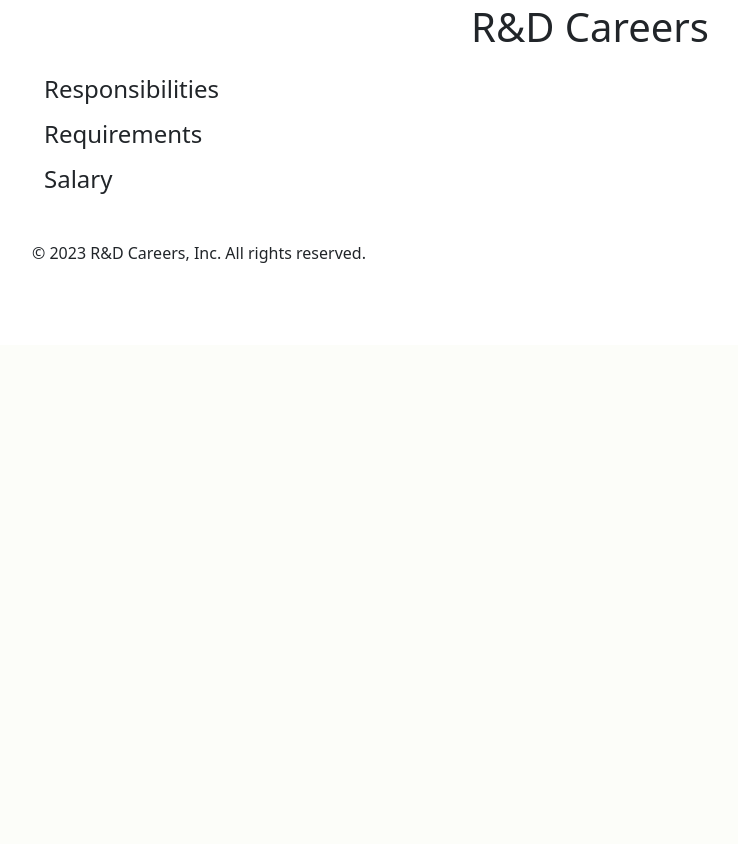
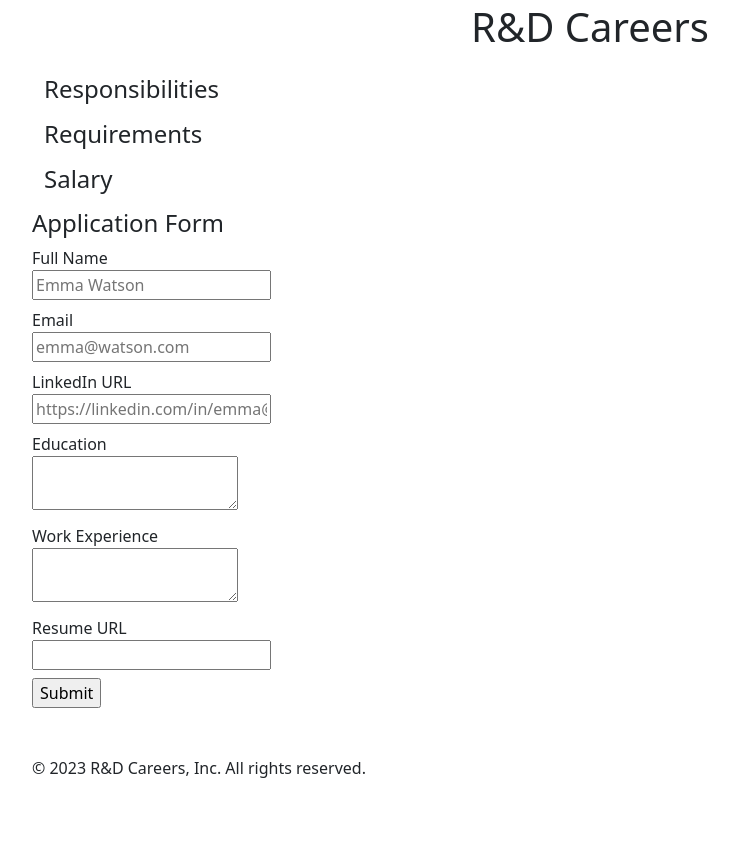
Before and after one commit to mounicamanthena/r-d-careers-v2, a Flask app: template templates/jobpage.html in a window 1280 px wide. Shown: the part 455-1299 px from the top of the page, without its empty margins (50-788 px from the left). Before the commit the page ends 718 px from the top, so only its background shows below. Run offline with Flask 3, Linux system fonts and the light colour scheme; the template is opened without the code that fills it, so the values that code supplies are empty.

Commit message:
Added Application form and acknowledgement displayed

```diff
--- a/main.py
+++ b/main.py
@@ -1,4 +1,4 @@
-from flask import Flask, render_template, jsonify
+from flask import Flask, render_template, jsonify, request
 from database import load_jobs_from_db, load_job_from_db
 
 app = Flask(__name__)
@@ -24,5 +24,16 @@
   return render_template('jobpage.html', job=job)
 
 
+@app.route("/job/<id>/apply", methods=['post'])
+def apply_to_job(id):
+  app_form = request.form
+  job = load_job_from_db(id)
+  # job_id = int(id)
+  # print(job['id'])
+  # add_application_form_to_db(job['id'], app_form)
+  #print(1)
+  return render_template('app_form_submitted.html', app_form=app_form, job=job)
+
+
 if __name__ == "__main__":
   app.run(host='0.0.0.0', debug=True)
--- /dev/null
+++ b/templates/app_form.html
@@ -0,0 +1,33 @@
+<h4>Application Form</h4>
+<form action = "/job/{{job['id']}}/apply" method = "post">
+  <div class = "mb-2" >
+    <label>Full Name</label><br>
+    <input type= text name = "full_name" placeholder = "Emma Watson">
+  </div>
+
+  <div class="mb-2">
+    <label>Email </label><br>
+    <input type= text name = "email" placeholder = "emma@watson.com">
+  </div>
+
+  <div class="mb-2">
+    <label>LinkedIn URL</label><br>
+    <input type= text name = "linkedin_url" placeholder = "https://linkedin.com/in/emma@watson.com">
+  </div>
+  <div class="mb-2">
+      <label>Education</label><br>
+      <textarea name = "education" ></textarea>
+  </div>
+  <div class="mb-2">
+      <label>Work Experience</label><br>
+      <textarea name = "work_experience" ></textarea>
+  </div>
+  <div class="mb-2">
+      <label>Resume URL</label><br>
+      <input type= text name = "reume_url" >
+  </div>
+
+  <input type = submit >
+
+
+</form>
--- a/templates/jobpage.html
+++ b/templates/jobpage.html
@@ -7,11 +7,7 @@
         type = "image/x-icon">
 
       {% include 'bootstrap.html' %}
-      <style>
-         .job_details{
-           margin-top: 50px ;
-         }
-      </style>
+
   </head>
   <body>
      {% include 'navbar.html' %}
@@ -32,9 +28,12 @@
             <li> {{ line}}</li>
             {% endfor %}
           </ul>
-          <h4>Salary</h4>
-          <p>{{job.currency}}{{job.salary}}</p>
+          {% if job.salary!=None  %}
+              <h4>Salary</h4>
+              <p>{{job.currency}}{{job.salary}}</p>
+          {% endif %}
       </div>
+      {% include 'app_form.html'%}
      <div >
         {% include 'footer.html' %}
      </div>
```
Also changed, not shown: database.py (+12 -0 lines), templates/app_form_submitted.html (added, +40 -0 lines).
